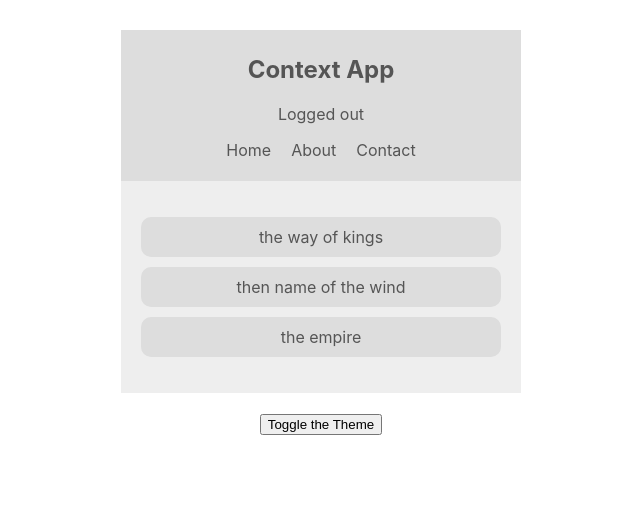
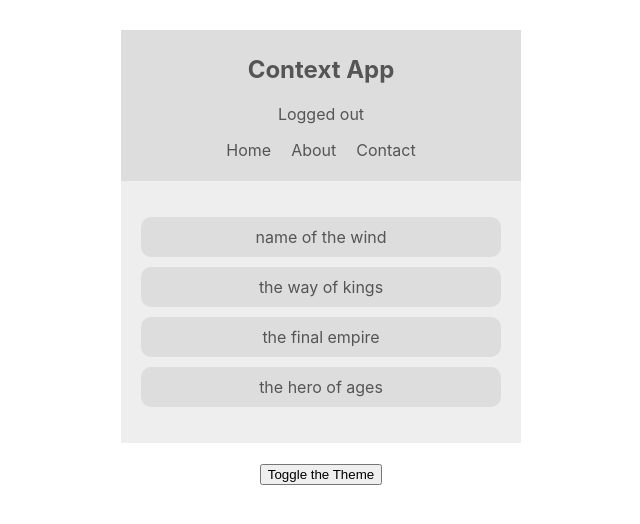
Before and after one commit to gmroldan/contextapp, a React (Create React App) app: page / in a window 1280 px wide. Shown: the top 524 px of the page, without its empty margins (319-959 px from the left). Built offline with nearby package versions, Linux system fonts and the light colour scheme.

Commit message:
Creating Context with Functional Components

```diff
--- a/src/App.js
+++ b/src/App.js
@@ -4,6 +4,7 @@
 import ThemeContextProvider from './context/ThemeContext';
 import ThemeToggle from './components/ThemeToggle';
 import AuthContextProvider from './context/AuthContext';
+import BookContextProvider from './context/BookContext';
 
 function App() {
   return (
@@ -11,7 +12,9 @@
       <ThemeContextProvider>
         <AuthContextProvider>
           <Navbar />
-          <BookList />
+          <BookContextProvider>
+            <BookList />
+          </BookContextProvider>
           <ThemeToggle />
         </AuthContextProvider>
       </ThemeContextProvider>
--- a/src/components/BookList.js
+++ b/src/components/BookList.js
@@ -1,16 +1,20 @@
 import React, { useContext } from 'react';
 import { ThemeContext } from '../context/ThemeContext';
+import { BookContext } from '../context/BookContext';
 
 const BookList = () => {
     const { isLightTheme, light, dark } =  useContext(ThemeContext);
+    const { books } = useContext(BookContext);
     const theme = isLightTheme ? light : dark;
 
     return (
         <div className="book-list" style={ { background: theme.bg, color: theme.syntax} }>
             <ul>
-                <li style={ { background: theme.ui } }>the way of kings</li>
-                <li style={ { background: theme.ui } }>then name of the wind</li>
-                <li style={ { background: theme.ui } }>the empire</li>
+                { books.map(book => {
+                    return (
+                        <li key={ book.id } style={ { background: theme.ui } }>{ book.title }</li>
+                    )
+                })}
             </ul>
         </div>
     )
--- /dev/null
+++ b/src/context/BookContext.js
@@ -0,0 +1,20 @@
+import React, { createContext, useState } from 'react';
+
+export const BookContext = createContext();
+
+const BookContextProvider = (props) => {
+    const [books, setBooks] = useState ([
+        {title: 'name of the wind', id: 1},
+        {title: 'the way of kings', id: 2},
+        {title: 'the final empire', id: 3},
+        {title: 'the hero of ages', id: 4}
+    ]);
+
+    return (
+        <BookContext.Provider value={ { books } }>
+            { props.children }
+        </BookContext.Provider>
+    )
+}
+
+export default BookContextProvider;
```
